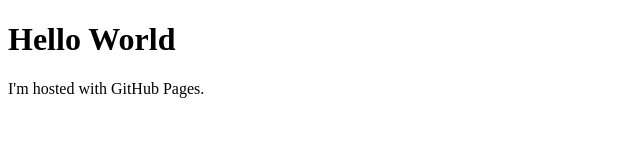
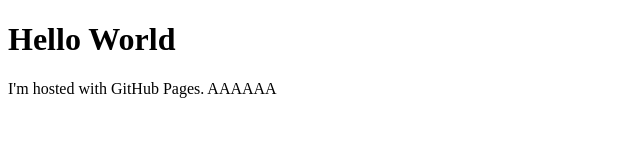
Before and after one commit to natejarisch/natejari.github.io, a plain HTML site: page index.html in a window 1280 px wide. Shown: the full height of the page, 0-640 px from the left. Drawn offline with Linux system fonts and the light colour scheme.

Commit message:
Update index.html

```diff
--- a/index.html
+++ b/index.html
@@ -2,6 +2,6 @@
 <html>
 <body>
 <h1>Hello World</h1>
-<p>I'm hosted with GitHub Pages.</p>
+<p>I'm hosted with GitHub Pages. AAAAAA</p>
 </body>
 </html>
```
